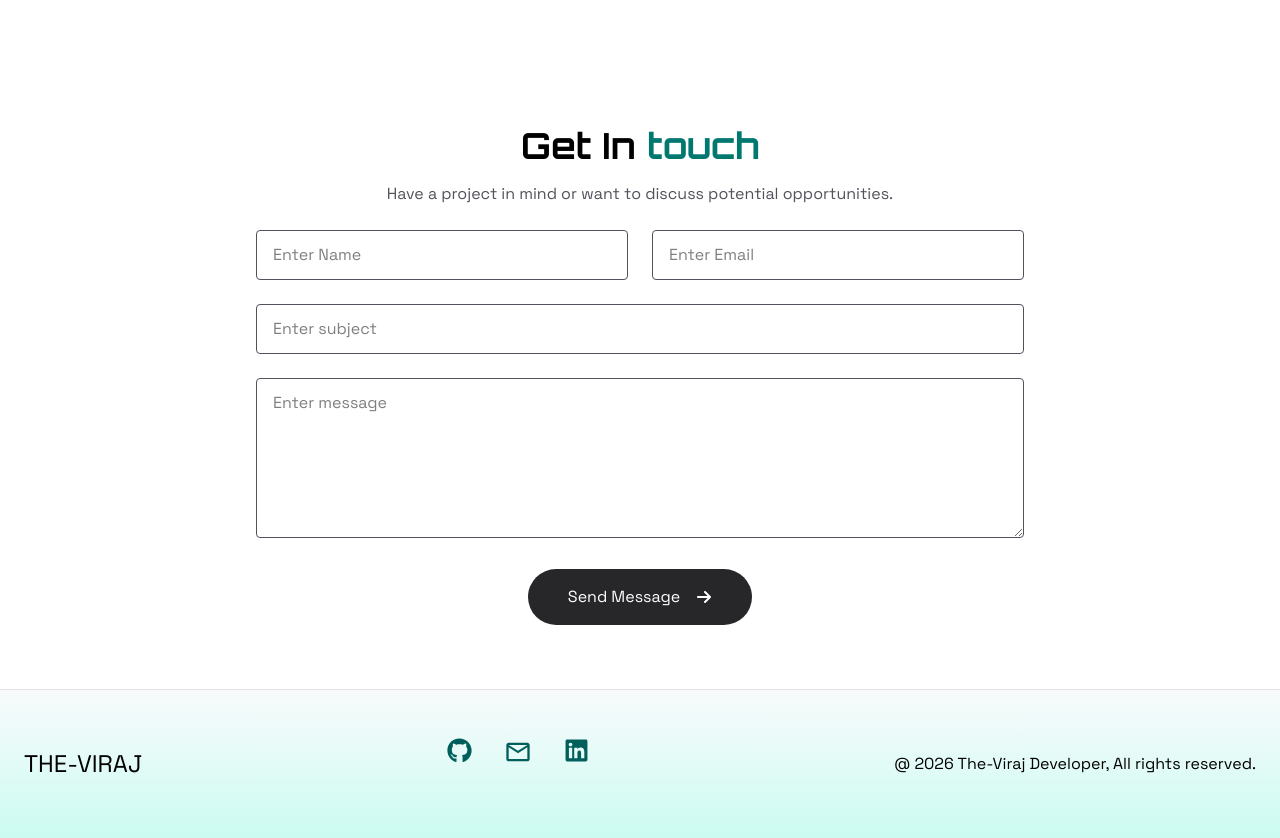
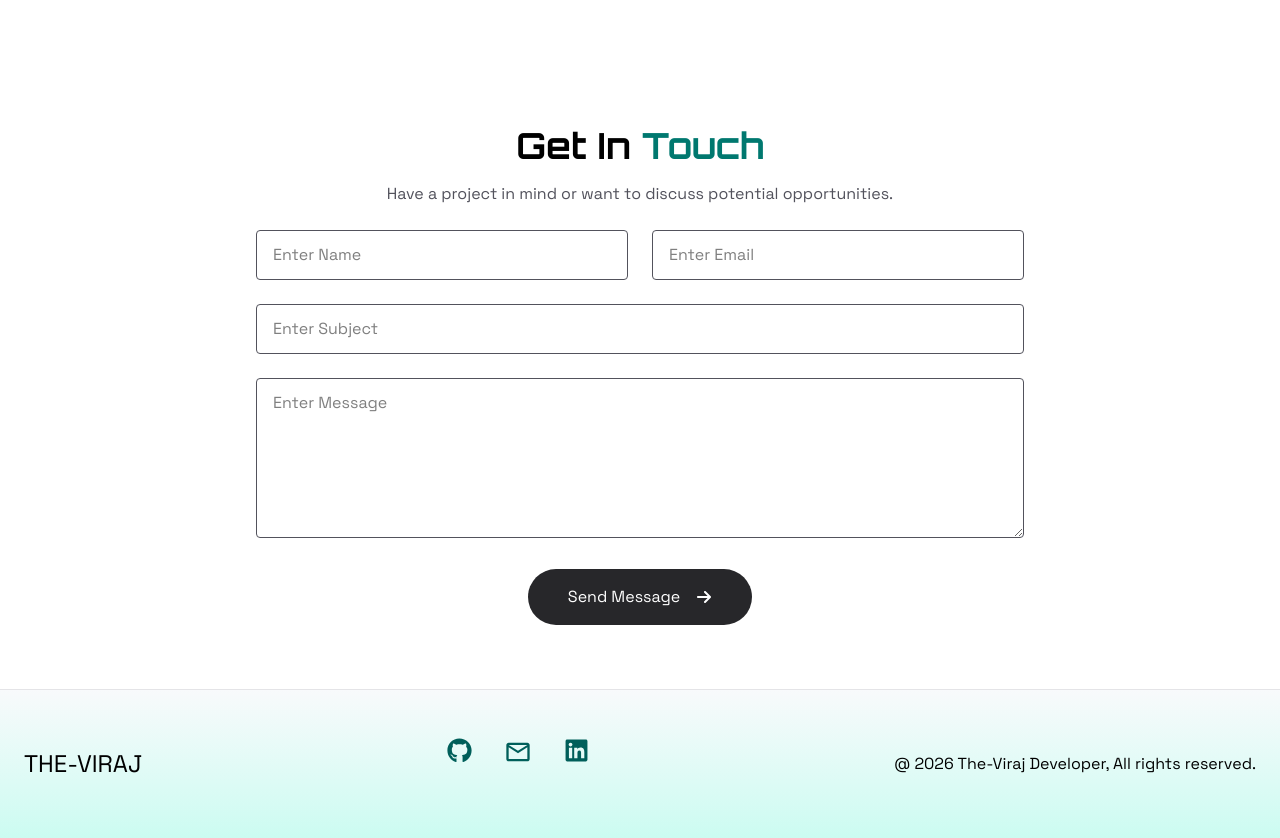
Before and after one commit to Viraj07Gurav/Viraj-Portfolio, a React (Vite) app: page / in a window 1280 px wide. Shown: the part 2965-3803 px from the top of the page. Built offline with nearby package versions, Linux system fonts and the light colour scheme.

Commit message:
Remove env file from git tracking

```diff
--- a/package.json
+++ b/package.json
@@ -5,14 +5,15 @@
   "version": "0.0.0",
   "type": "module",
   "scripts": {
-     "predeploy": "npm run build",
-    "deploy": "gh-pages -d build" ,
+    "predeploy": "npm run build",
+    "deploy": "gh-pages -d build",
     "dev": "vite",
     "build": "vite build",
     "lint": "eslint .",
     "preview": "vite preview"
   },
   "dependencies": {
+    "@emailjs/browser": "^4.4.1",
     "@tailwindcss/vite": "^4.1.18",
     "axios": "^1.13.2",
     "react": "^19.2.0",
--- a/src/components/Contact.jsx
+++ b/src/components/Contact.jsx
@@ -1,43 +1,161 @@
-import React from 'react'
-import { FaArrowRight } from 'react-icons/fa6'
+import React, { useState } from 'react';
+import { FaArrowRight } from 'react-icons/fa6';
+import emailjs from '@emailjs/browser';
 
-const handelForm=()=>{
+const Contact = () => {
+    const [formData, setFormData] = useState({
+        name: '',
+        email: '',
+        subject: '',
+        message: '',
+    });
 
-}
-const Contact = () => {
+    const [status, setStatus] = useState({
+        message: '',
+        type: '', // "success" | "error"
+    });
+
+    const [loading, setLoading] = useState(false);
+
+    const handleChange = (e) => {
+        setFormData({ ...formData, [e.target.name]: e.target.value });
+    };
+
+    const validate = () => {
+        const { name, email, subject, message } = formData;
+
+        if (!name || !email || !subject || !message) {
+            showStatus('All fields are required', 'error');
+            return false;
+        }
+
+        const emailRegex = /^[^\s@]+@[^\s@]+\.[^\s@]+$/;
+        if (!emailRegex.test(email)) {
+            showStatus('Please enter a valid email', 'error');
+            return false;
+        }
+
+        return true;
+    };
+    const showStatus = (message, type) => {
+        setStatus({ message, type });
+
+        setTimeout(() => {
+            setStatus({ message: '', type: '' });
+        }, 5000); // 5 seconds
+    };
+
+    const handleForm = (e) => {
+        e.preventDefault();
+
+        if (!validate()) return;
+
+        setLoading(true);
+        setStatus('');
+
+        emailjs
+            .send(
+                import.meta.env.VITE_EMAILJS_SERVICE_ID,
+                import.meta.env.VITE_EMAILJS_TEMPLATE_ID,
+                formData,
+                import.meta.env.VITE_EMAILJS_PUBLIC_KEY
+            )
+            .then(() => {
+                showStatus('Message sent successfully!', 'success');
+                setFormData({
+                    name: '',
+                    email: '',
+                    subject: '',
+                    message: '',
+                });
+            })
+            .catch(() => {
+                showStatus('Failed to send message. Try again later.', 'error');
+            })
+            .finally(() => {
+                setLoading(false);
+            });
+
+    };
+
     return (
-        <div className='py-16' id="contact">
-            <div className='max-w-7xl mx-auto px-6'>
-                <div className='text-center mb-6'>
-                    <h2 className='font-bold text-4xl sm:5xl mb-4'>Get In <span className='text-teal-700'>touch</span></h2>
-                    <p className='text-zinc-600  '>Have a project in mind or want to discuss potential opportunities.</p>
+        <div className="py-16" id="contact">
+            <div className="max-w-7xl mx-auto px-6">
+                <div className="text-center mb-6">
+                    <h2 className="font-bold text-4xl mb-4">
+                        Get In <span className="text-teal-700">Touch</span>
+                    </h2>
+                    <p className="text-zinc-600">
+                        Have a project in mind or want to discuss potential opportunities.
+                    </p>
                 </div>
 
-                {/* form */}
-                <div className='max-w-3xl  mx-auto'>
-                    <form action="" className='space-y-6'>
-                        <div className='grid grid-cols-1 md:grid-cols-2 items-center gap-6'>
-                            <input type="text" placeholder='Enter Name' className='border border-zinc-600 py-3 px-4 w-full rounded' />
-                            <input type="email" placeholder='Enter Email' className='border border-zinc-600 py-3 px-4 w-full rounded' />
+                <div className="max-w-3xl mx-auto">
+                    <form onSubmit={handleForm} className="space-y-6">
+                        <div className="grid grid-cols-1 md:grid-cols-2 gap-6">
+                            <input
+                                type="text"
+                                name="name"
+                                placeholder="Enter Name"
+                                value={formData.name}
+                                onChange={handleChange}
+                                className="border border-zinc-600 py-3 px-4 w-full rounded"
+                            />
 
+                            <input
+                                type="email"
+                                name="email"
+                                placeholder="Enter Email"
+                                value={formData.email}
+                                onChange={handleChange}
+                                className="border border-zinc-600 py-3 px-4 w-full rounded"
+                            />
                         </div>
-                        <div>
-                            <input type="text" placeholder='Enter subject' className='border border-zinc-600 py-3 px-4 w-full rounded' />
 
-                        </div>
-                        <div>
-                            <textarea type="text" placeholder='Enter message' className='border border-zinc-600 py-3 px-4 h-40 w-full rounded' />
+                        <input
+                            type="text"
+                            name="subject"
+                            placeholder="Enter Subject"
+                            value={formData.subject}
+                            onChange={handleChange}
+                            className="border border-zinc-600 py-3 px-4 w-full rounded"
+                        />
 
-                        </div>
-                        <div className='flex items-center justify-center'>
-                            <button className='flex justify-center items-center gap-4 px-10 py-4 rounded-full bg-zinc-800 text-white cursor-pointer hover:bg-zinc-600'>Send Message <FaArrowRight /></button>
+                        <textarea
+                            name="message"
+                            placeholder="Enter Message"
+                            value={formData.message}
+                            onChange={handleChange}
+                            className="border border-zinc-600 py-3 px-4 h-40 w-full rounded"
+                        />
 
+                        {status.message && (
+                            <p
+                                className={`text-center font-medium transition-all duration-300 ${status.type === 'success'
+                                        ? 'text-green-600'
+                                        : 'text-red-600'
+                                    }`}
+                            >
+                                {status.message}
+                            </p>
+                        )}
+
+
+                        <div className="flex justify-center">
+                            <button
+                                type="submit"
+                                disabled={loading}
+                                className="flex items-center gap-4 px-10 py-4 rounded-full bg-zinc-800 text-white hover:bg-zinc-600 disabled:opacity-50"
+                            >
+                                {loading ? 'Sending...' : 'Send Message'}
+                                <FaArrowRight />
+                            </button>
                         </div>
                     </form>
                 </div>
             </div>
         </div>
-    )
-}
+    );
+};
 
-export default Contact
+export default Contact;
```
Also changed, not shown: 2 other files (tests, documents, lock files or other folders).
